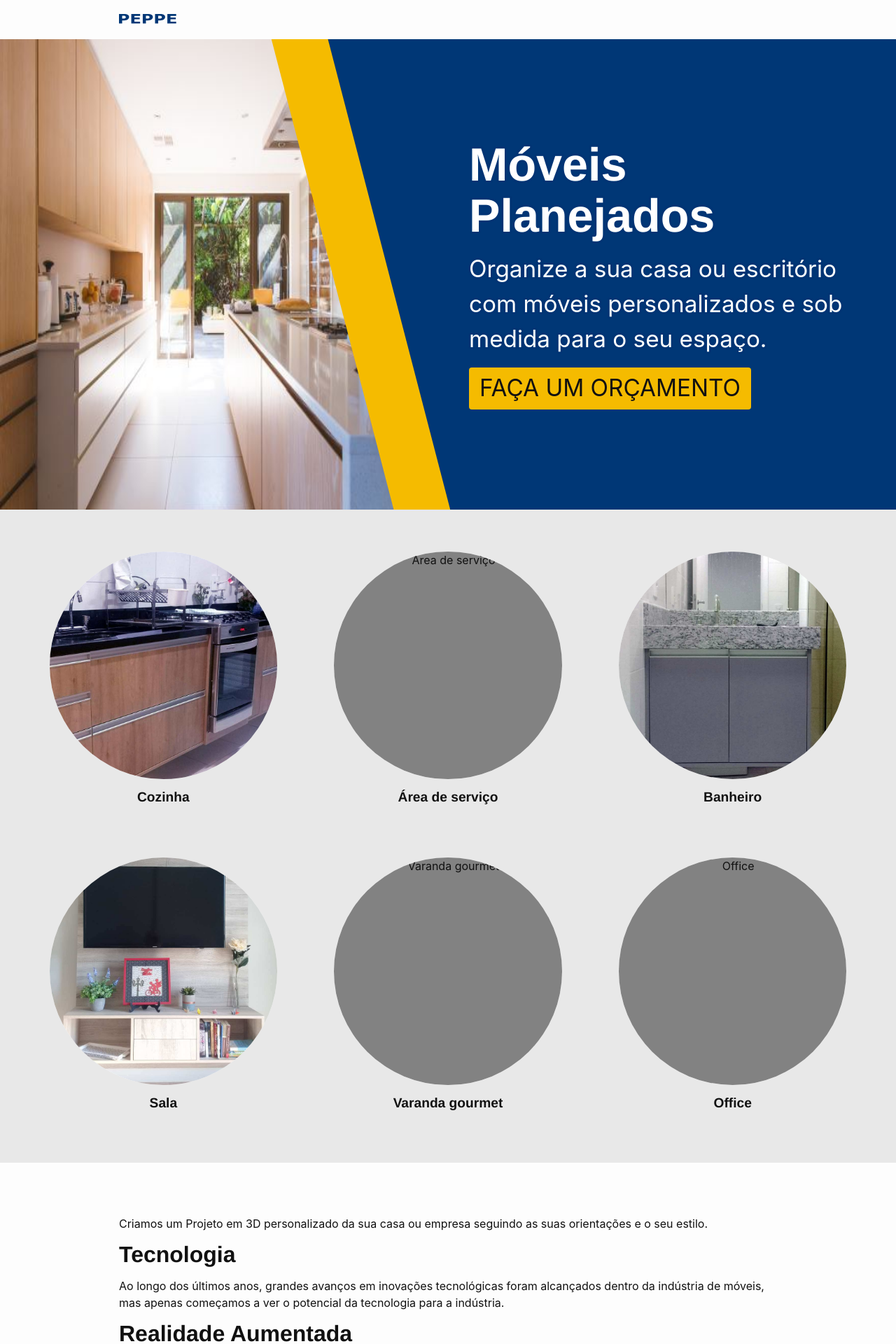
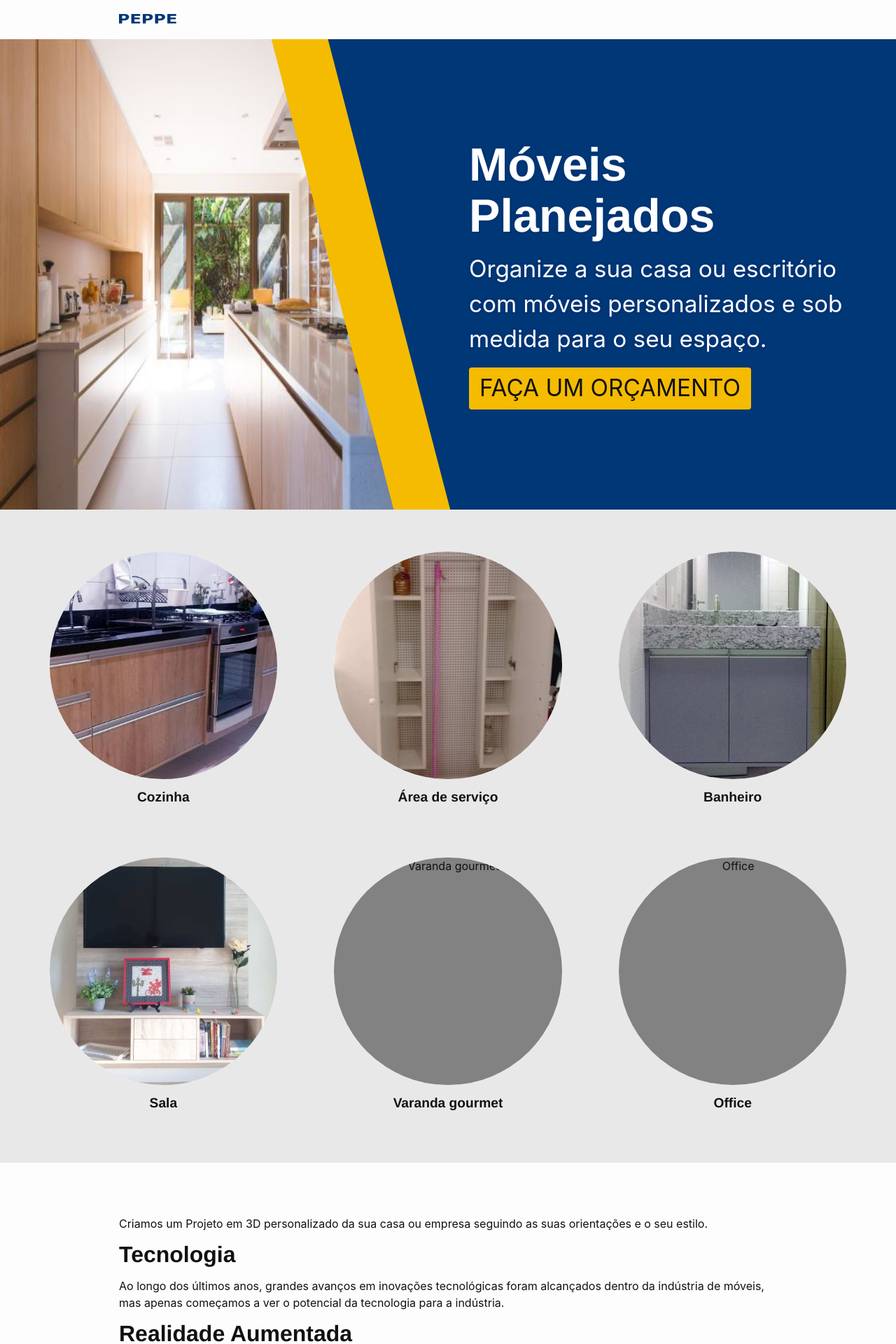
Before and after one commit to PeppeMoveisPlanejados/peppemoveisplanejados.github.io, a Jekyll site: the page built from index.html, in a window 1280 px wide. Shown: the top 1920 px of the page at 70% size. Built offline with Jekyll 4.4.1, drawn with Linux system fonts in a browser that asks for light colours.

Commit message:
Updated Area De Servico

```diff
--- a/_categorias/area-de-servico.markdown
+++ b/_categorias/area-de-servico.markdown
@@ -2,4 +2,5 @@
 title: Área de serviço
 date: 2018-11-12 22:08:00 -02:00
 position: 3
+image: "/uploads/categoria-servico.jpg"
 ---
```
